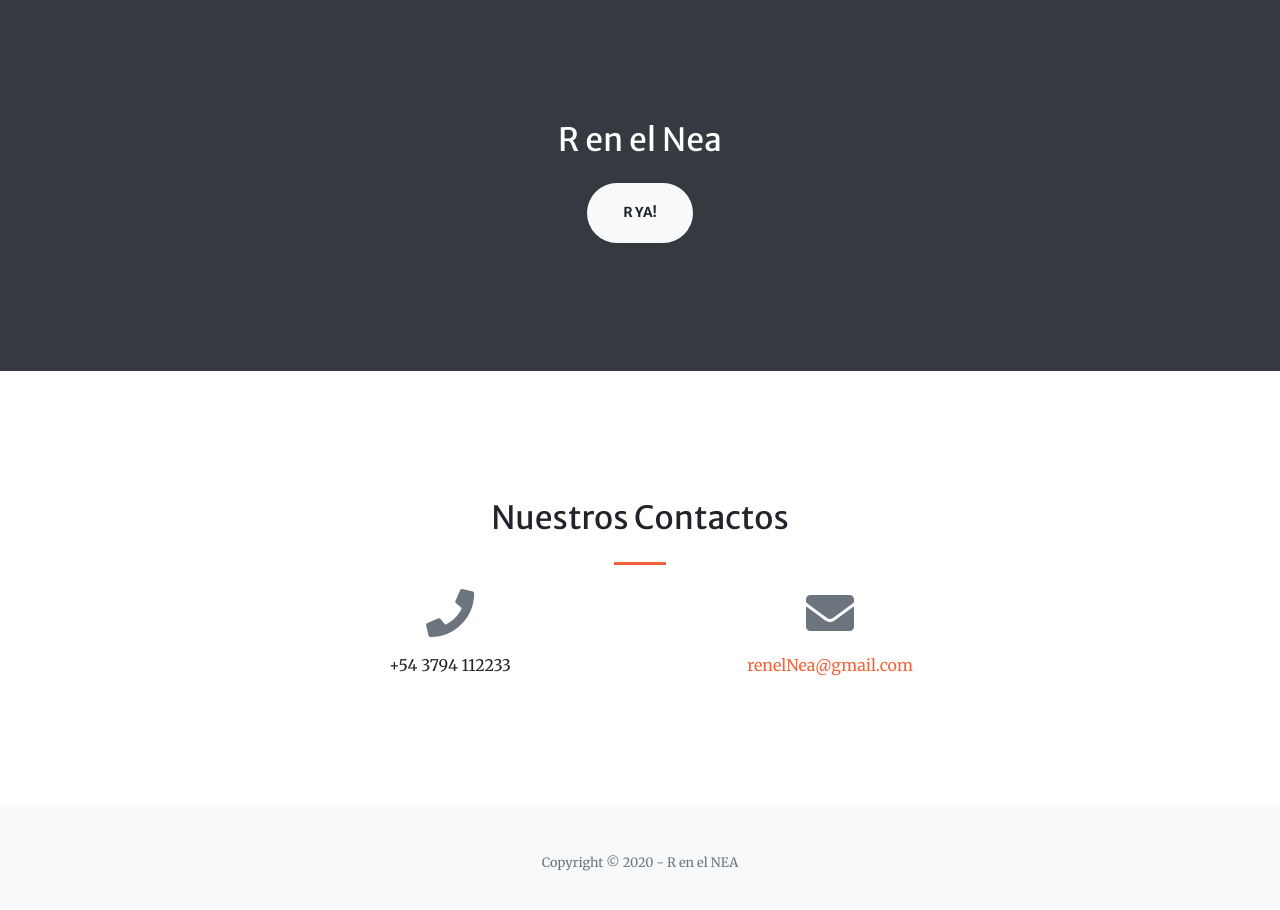
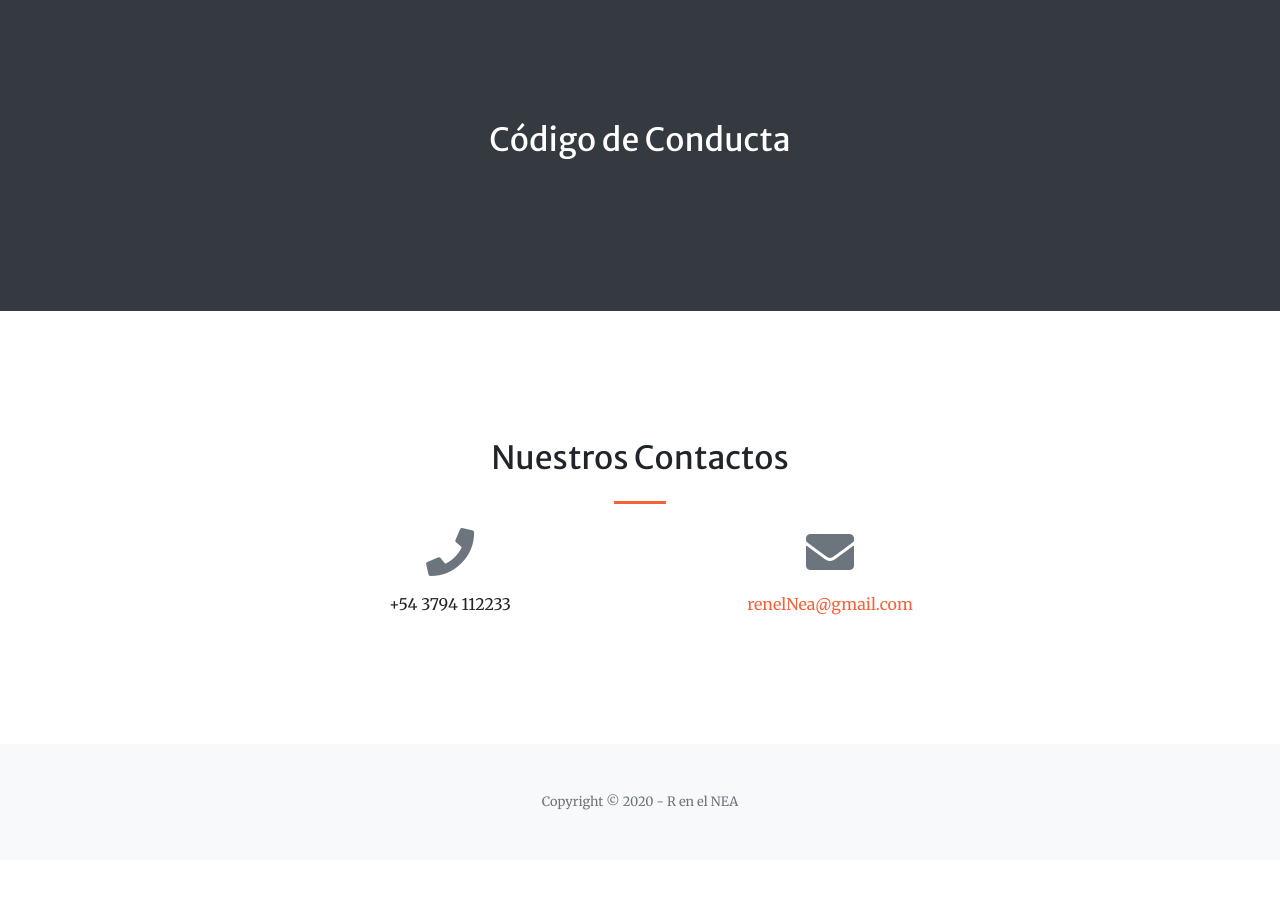
Before and after one commit to RenelNEA/web, a website with bundled scripts: page index.html in a window 1280 px wide. Shown: the part 2340-3250 px from the top of the page. After the commit the page ends 3200 px from the top, so only its background shows below. Built offline with nearby package versions, Linux system fonts and the light colour scheme.

Commit message:
Update index.html

```diff
--- a/index.html
+++ b/index.html
@@ -120,8 +120,8 @@ Creamos esta comunidad con el ideal de brindar un espacio social activo e inclus
   <!-- Codigo de Conducta -->
   <section class="page-section bg-dark text-white">
     <div class="container text-center">
-      <h2 class="mb-4">R en el Nea</h2>
-      <a class="btn btn-light btn-xl" href="https://startbootstrap.com/themes/creative/">R ya!</a>
+      <h2 class="mb-4">Código de Conducta</h2>
+
     </div>
   </section>
 
```
